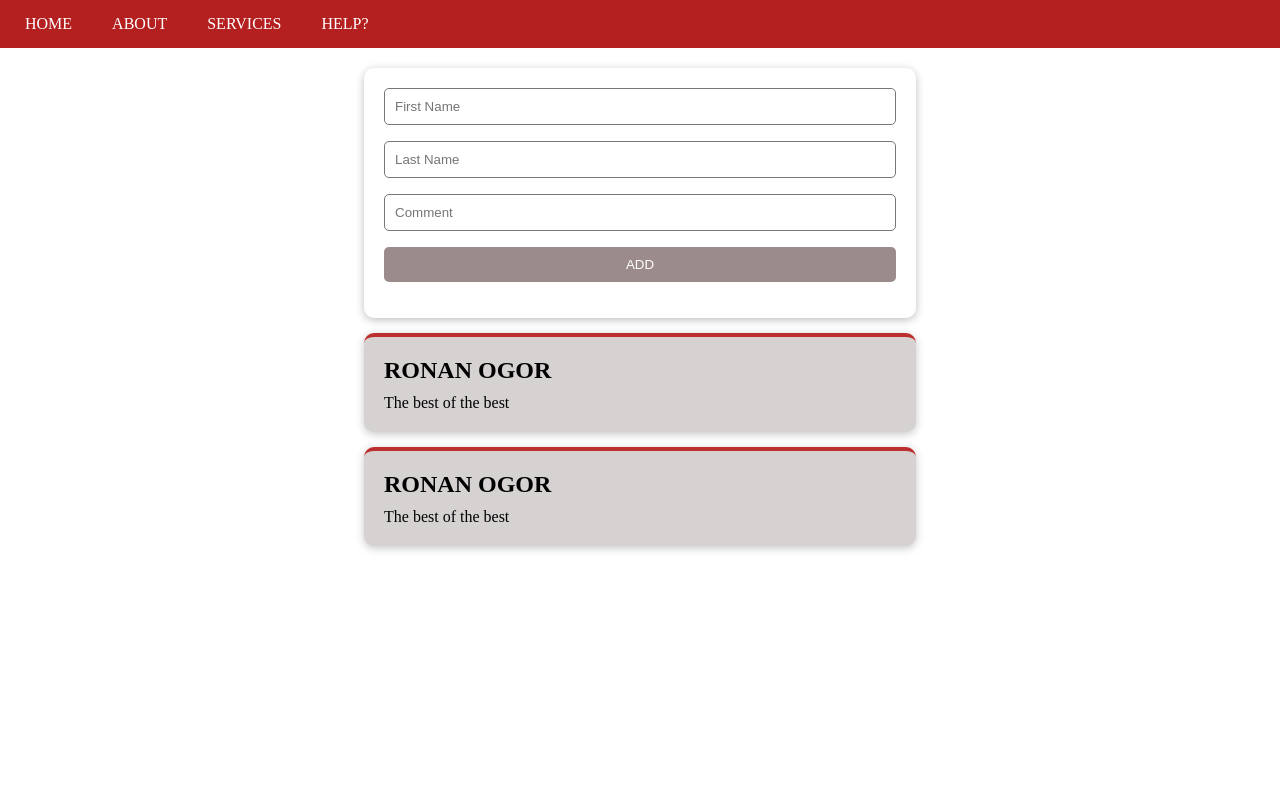
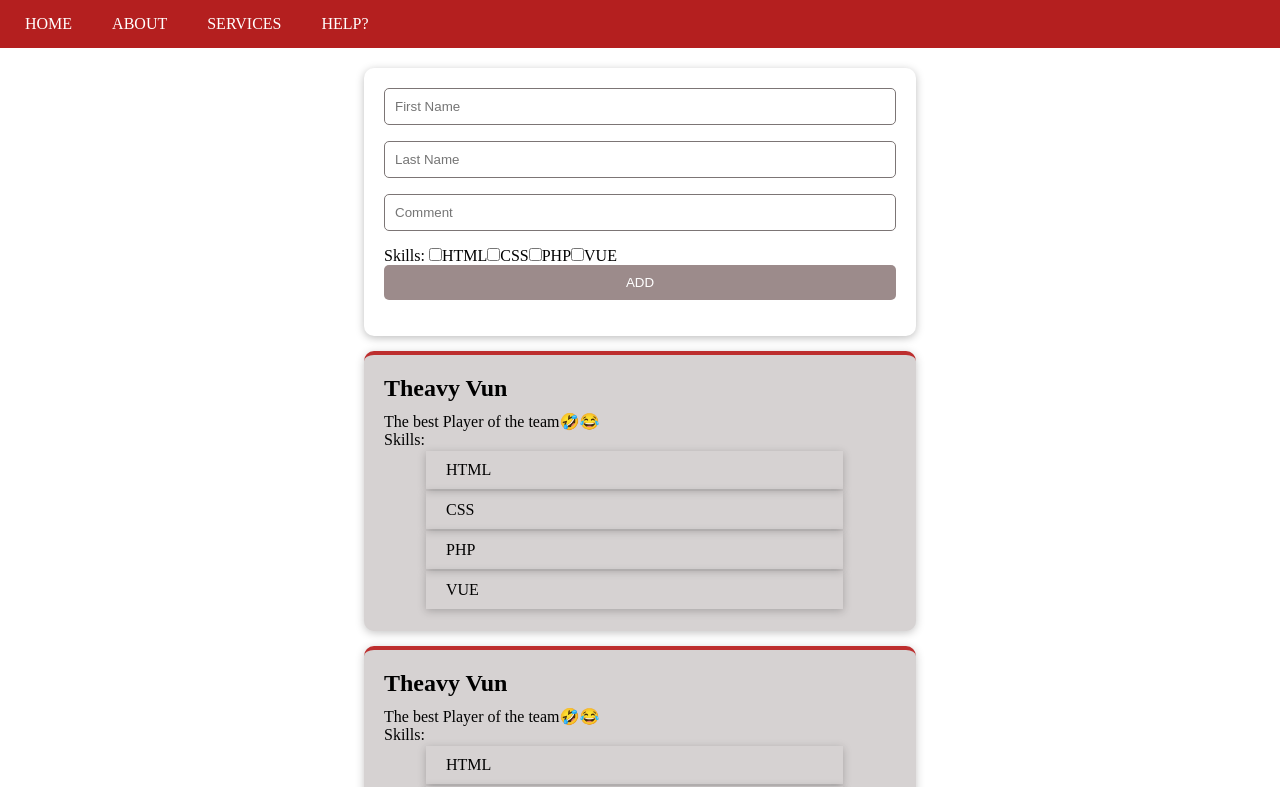
Before and after one commit to TheavyVun/C6-S2-PRACTICE, a Vue app: page / in a window 1280 px wide. Shown: the top 787 px of the page. Built offline with nearby package versions, Linux system fonts and the light colour scheme.

Commit message:
vue props and emit

```diff
--- a/package.json
+++ b/package.json
@@ -8,6 +8,7 @@
     "lint": "vue-cli-service lint"
   },
   "dependencies": {
+    "axios": "^0.27.2",
     "core-js": "^3.8.3",
     "vue": "^3.2.13"
   },
--- a/src/App.vue
+++ b/src/App.vue
@@ -1,9 +1,8 @@
 <template>
   <section>
-    <friend-nav></friend-nav>
-    <friend-form></friend-form>
-    <friend-card></friend-card>
-    <friend-card></friend-card>
+    <friend-nav />
+    <friend-form @add-friend="addFriend" />
+    <friend-card v-for="friend of friends" :key="friend" :friend="friend" />
   </section>
 </template>
 
@@ -12,18 +11,30 @@ import FriendNav from './components/FriendNav.vue'
 import FriendForm from './components/FriendForm.vue'
 import FriendCard from './components/FriendCard.vue'
 
+
 export default {
   name: 'App',
   components: {
     FriendNav,
     FriendForm,
-    FriendCard
+    FriendCard,
   },
   data() {
     return {
+      friends: [
+        {firstname: "Theavy", lastname: "Vun", comment: "The best Player of the team🤣😂", skill: ["HTML", "CSS", "PHP", "VUE"]},
+        {firstname: "Theavy", lastname: "Vun", comment: "The best Player of the team🤣😂", skill: ["HTML", "CSS", "PHP", "VUE"]},
+        {firstname: "Theavy", lastname: "Vun", comment: "The best Player of the team🤣😂", skill: ["HTML", "CSS", "PHP", "VUE"]},
+      ],
 
     }
+  },
+  methods: {
+    addFriend(friend) {
+      this.friends.push(friend);
+    }
   }
+
 }
 </script>
 
--- a/src/components/FriendCard.vue
+++ b/src/components/FriendCard.vue
@@ -1,14 +1,28 @@
 <template>
     <section>
-        <h2>RONAN OGOR </h2>
-        <p>The best of the best</p>
+        <h2>{{fullname}}</h2>
+        <p>{{friend.comment}}</p>
+        <label for="">Skills: </label>
+        <ul>
+          <friend-skill v-for="skill of friend.skill" :key="skill" :skill="skill" />
+        </ul>
     </section>
 </template>
 
 <script>
+import Skill from './FriendSkill.vue'
 export default {
-    name: 'friend-card',
-
+  components: {
+    'friend-skill': Skill,
+  },
+  props: {
+    friend: Object,
+  },
+  computed: {
+    fullname() {
+        return this.friend.firstname + ' ' + this.friend.lastname;
+    }
+  }
 }
 </script>
 
@@ -27,4 +41,9 @@ export default {
     p {
         margin-top: 10px;
     }
+    ul {
+        margin: 0;
+        box-sizing: border-box;
+        width: 90%;
+    }
 </style>
--- a/src/components/FriendForm.vue
+++ b/src/components/FriendForm.vue
@@ -1,15 +1,53 @@
 <template>
-    <form action="">
-        <input type="text" placeholder="First Name" class="form-control">
-        <input type="text" placeholder="Last Name" class="form-control">
-        <input type="text" placeholder="Comment" class="form-control">
-        <button class="form-control btn" type="submit">ADD</button>
+    <form @submit.prevent="addfriend" action="#">
+        <input v-model="firstname" type="text" placeholder="First Name" class="form-control">
+        <input v-model="lastname" type="text" placeholder="Last Name" class="form-control">
+        <input v-model="comment" type="text" placeholder="Comment" class="form-control">
+         <div> Skills:
+            <input type="checkbox" name="skills" id="1" value="HTML" v-model="checkskill">
+            <label for="1">HTML</label>
+            <input type="checkbox" name="skills" id="2" value="CSS" v-model="checkskill">
+            <label for="2">CSS</label>
+            <input type="checkbox" name="skills" id="3" value="PHP" v-model="checkskill">
+            <label for="3">PHP</label>
+            <input type="checkbox" name="skills" id="3" value="VUE" v-model="checkskill">
+            <label for="4">VUE</label>
+        </div>
+        <button @add-friend="addfriend" class="form-control btn" type="submit">ADD</button>
     </form>
 </template>
 
 <script>
 export default {
-    name: 'friend-form',
+    emits: ["add-friend"],
+    data() {
+        return {
+            firstname: '',
+            lastname: '',
+            comment: '',
+            checkskill: [],
+        }
+    },
+    methods: {
+        addfriend(e) {
+            e.preventDefault
+            if (this.firstname != '' && this.lastname != '' && this.comment != '') {
+                let friend = {
+                    firstname: this.firstname,
+                    lastname: this.lastname,
+                    comment: this.comment,
+                    skill: this.checkskill,
+                }
+                this.$emit('add-friend', friend);
+                this.firstname = '';
+                this.lastname = '';
+                this.comment = '';
+                this.checkskill = [];
+
+            }
+
+        }
+    }
 }
 </script>
 
--- a/src/components/FriendNav.vue
+++ b/src/components/FriendNav.vue
@@ -11,7 +11,7 @@
 
 <script>
 export default {
-  name: 'friend-nav',
+
 }
 </script>
 
--- /dev/null
+++ b/src/components/FriendSkill.vue
@@ -0,0 +1,23 @@
+<template>
+    <li>{{skill}}</li>
+</template>
+
+<script>
+export default {
+  props: {
+    skill: String,
+  },
+
+}
+</script>
+
+<!-- Add "scoped" attribute to limit CSS to this component only -->
+<style scoped>
+    li {
+        list-style: none;
+        box-shadow: 0 2px 8px rgba(34, 32, 32, 0.26);
+
+        padding: 10px 20px;
+        margin: 2px;
+    }
+</style>
```
Also changed, not shown: 1 other file (tests, documents, lock files or other folders).
